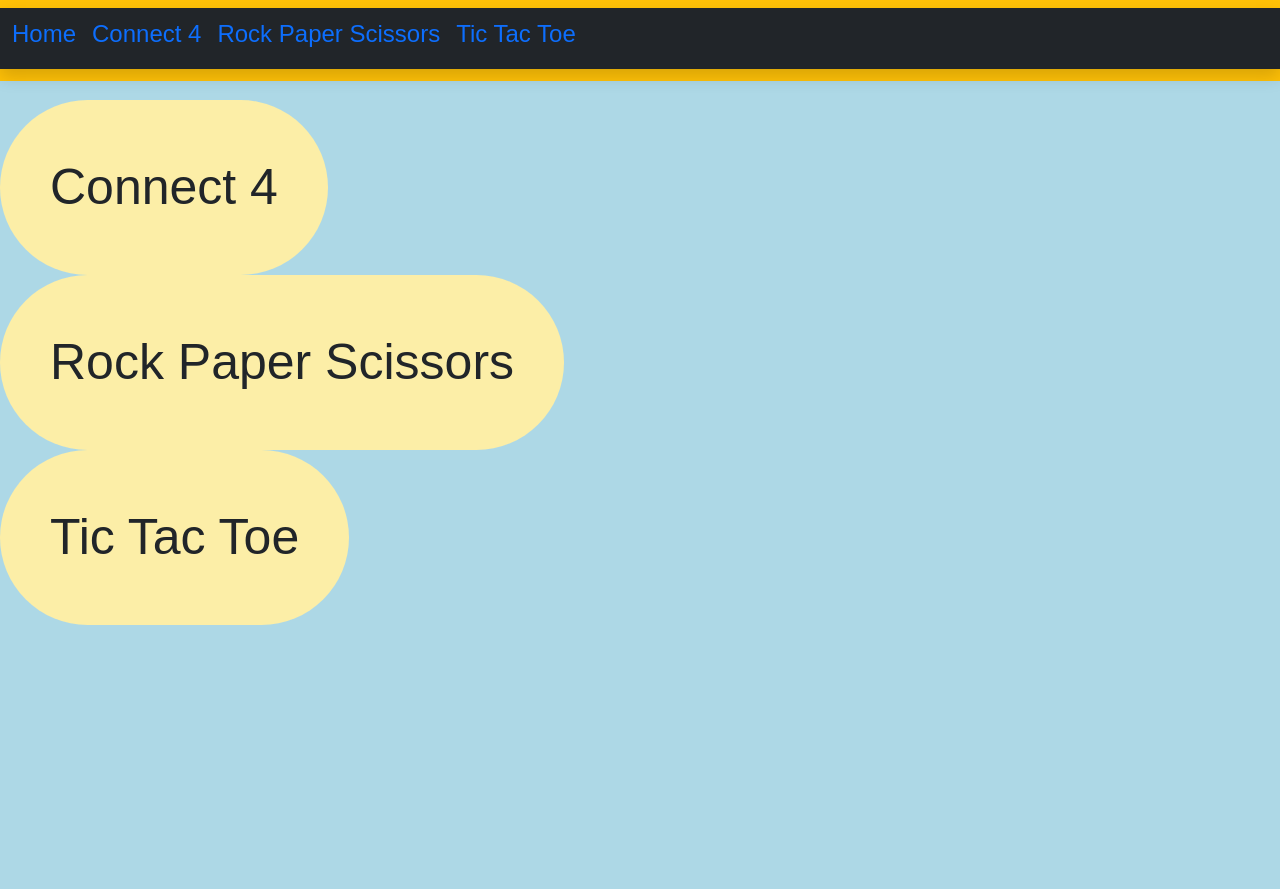
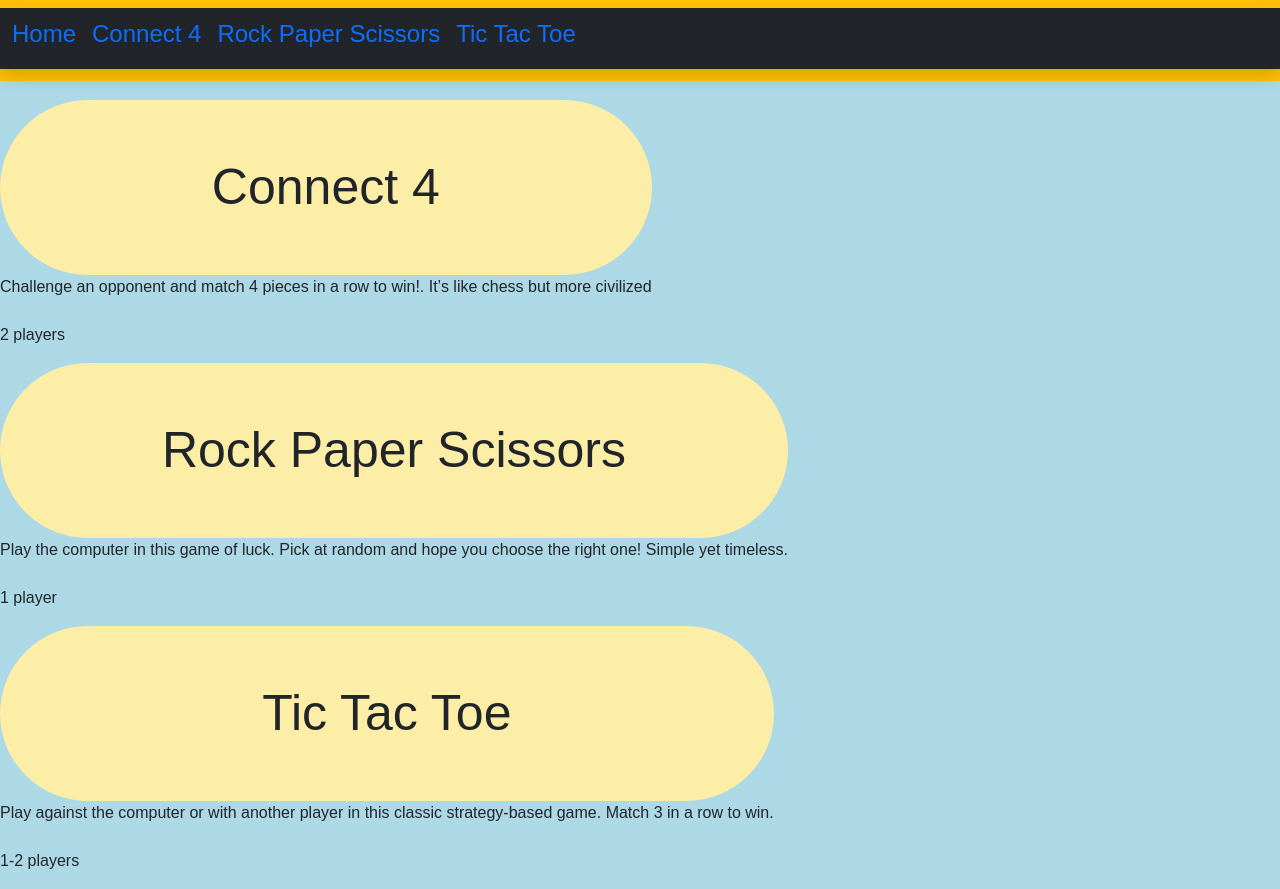
Before and after one commit to CompSciGroupProjects/Game-site-2024-group-5-4, a plain HTML site: page index.html in a window 1280 px wide. Before the commit the page ends 800 px from the top, so only its background shows below. Drawn offline with nearby package versions, Linux system fonts and the light colour scheme.

Commit message:
GameDesc

```diff
--- a/index.html
+++ b/index.html
@@ -26,12 +26,25 @@
 </nav>
 <div id = "C4" class = "gameCard">
     <div class = "rounded-pill gameButton" onclick = "c4Link()"> Connect 4 </div>
+    <p class = "gameDesc"> Challenge an opponent and match 4 pieces in a row to win!. It’s like chess but more civilized
+        <br><br>
+        2 players
+    </p>
 </div>
 <div id = "RPS" class = "gameCard">
     <div class = "rounded-pill gameButton" onclick = "rPSLink()"> Rock Paper Scissors </div>
+    <p class = "gameDesc"> Play the computer in this game of luck.
+        Pick at random and hope you choose the right one! Simple yet timeless.
+        <br><br>
+        1 player
+    </p>
 </div>
 <div id = "TTT" class = "gameCard">
     <div class = "rounded-pill gameButton" onclick = "tTTLink()"> Tic Tac Toe </div>
+    <p class = "gameDesc"> Play against the computer or with another player in this classic strategy-based game. Match 3 in a row to win.
+        <br><br>
+        1-2 players
+    </p>
 </div>
 </body>
 </html>
```
